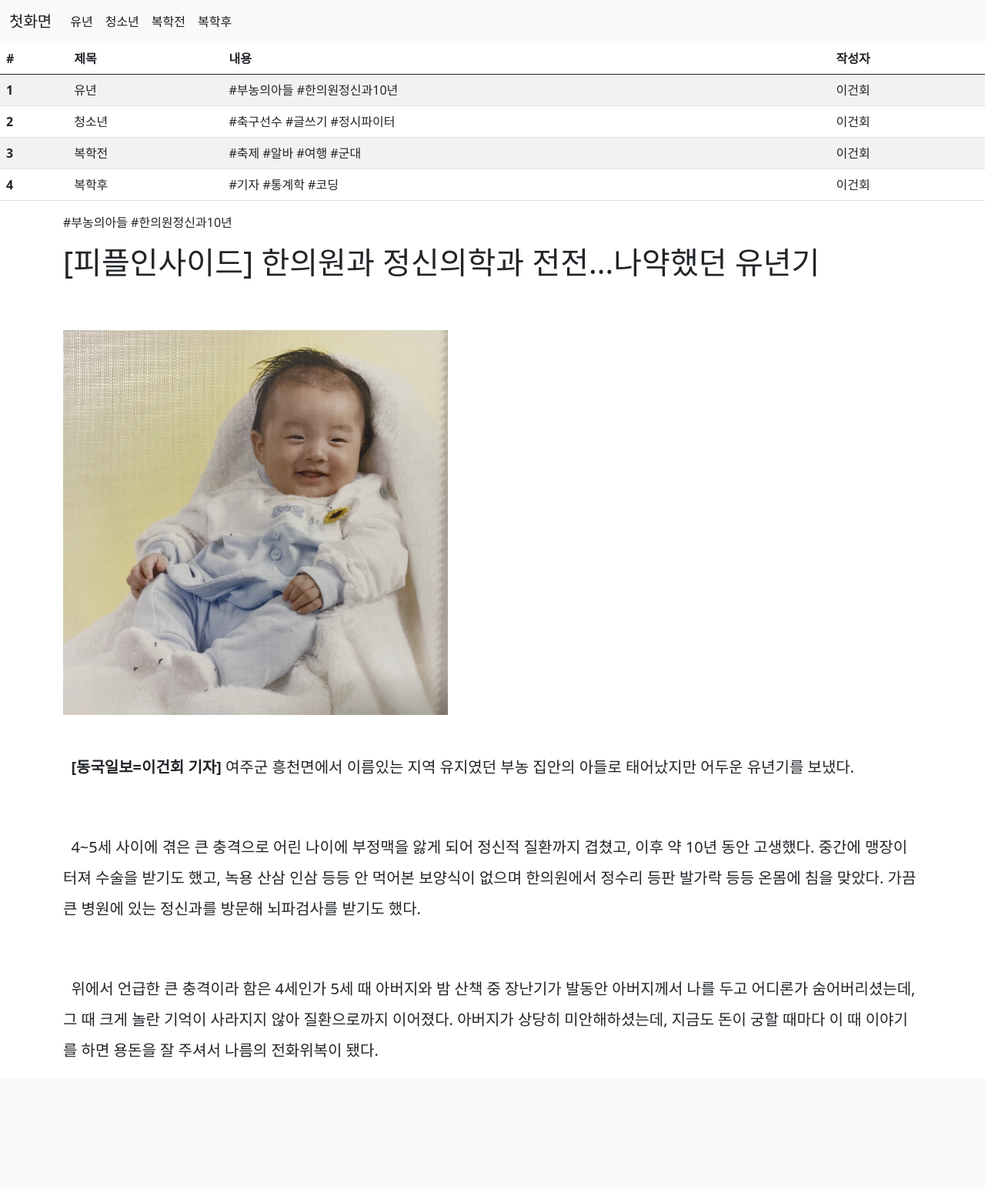
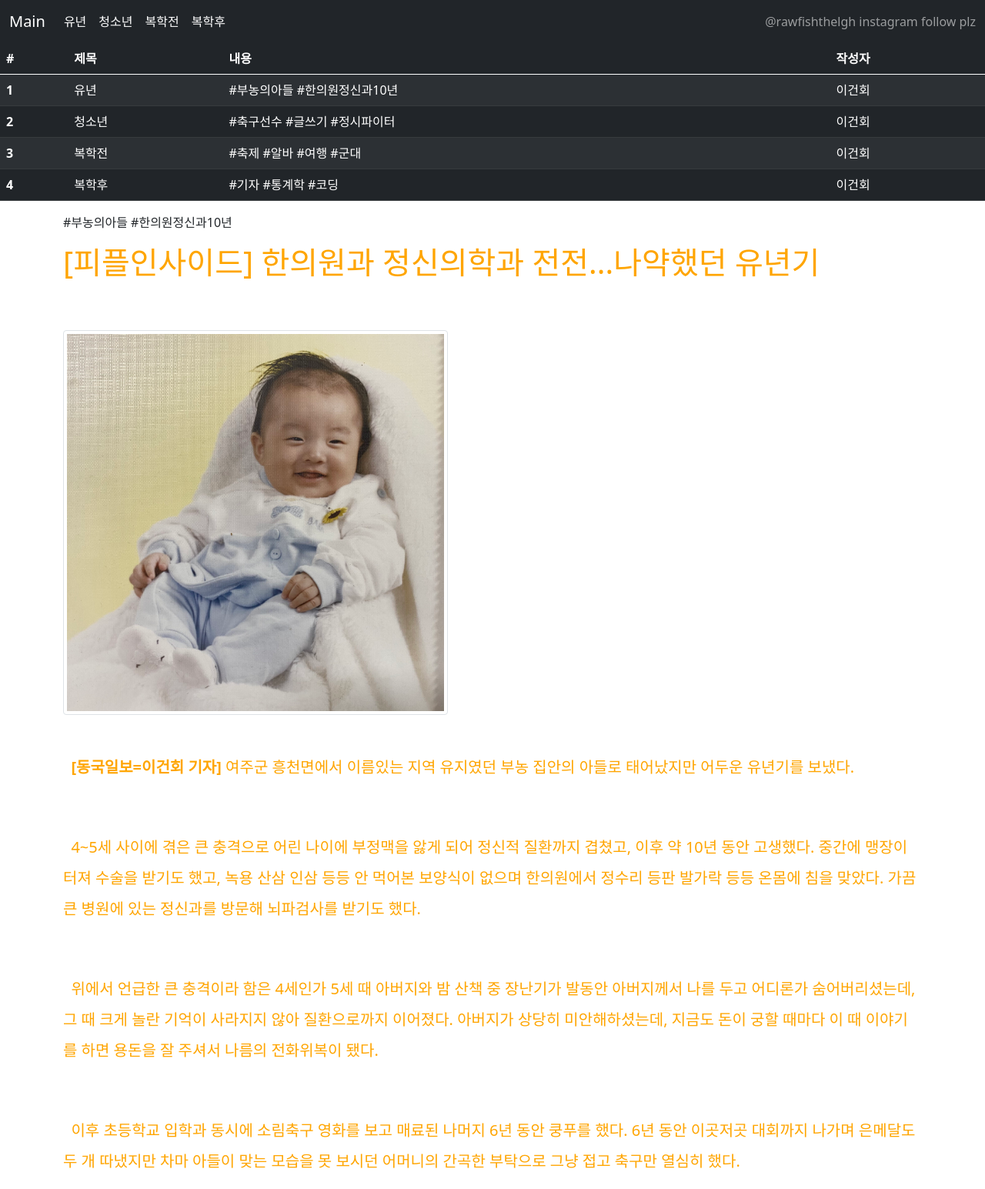
Before and after one commit to rawfishthelgh/sns-project, a Django app: page /first/ in a window 1280 px wide. Shown: the whole page at 77% size. Before the commit the page ends 1374 px from the top, so only its background shows below. Run offline with Django 3.2, Linux system fonts and the light colour scheme.

Commit message:
first commit

```diff
--- a/main/templates/main/first.html
+++ b/main/templates/main/first.html
@@ -4,8 +4,10 @@
 
 <p class="text-start">#부농의아들 #한의원정신과10년</p>
 <p class="text-center fs-1"><h1>[피플인사이드] 한의원과 정신의학과 전전...나약했던 유년기</p><br>
-<img src="{% static 'images/1.jpg'%}" id="1" width="500" height="500"><br><br>
+
+<img src="{% static 'images/1.jpg'%}" id="1" width="500" height="500" class="img-thumbnail"><br><br>
 <p class="text-sm-start text-break fs-5 fw-normal lh-lg">  <span class="fw-bold">&nbsp;&nbsp;[동국일보=이건회 기자]</span> 여주군 흥천면에서 이름있는 지역 유지였던 부농 집안의 아들로 태어났지만 어두운 유년기를 보냈다.</p><br>
 <p class="text-sm-start text-break fs-5 fw-normal lh-lg">&nbsp;&nbsp;4~5세 사이에 겪은 큰 충격으로 어린 나이에 부정맥을 앓게 되어 정신적 질환까지 겹쳤고, 이후 약 10년 동안 고생했다. 중간에 맹장이 터져 수술을 받기도 했고, 녹용 산삼 인삼 등등 안 먹어본 보양식이 없으며 한의원에서 정수리 등판 발가락 등등 온몸에 침을 맞았다. 가끔 큰 병원에 있는 정신과를 방문해 뇌파검사를 받기도 했다. </p><br>
-<p class="text-sm-start text-break fs-5 fw-normal lh-lg">&nbsp;&nbsp;위에서 언급한 큰 충격이라 함은 4세인가 5세 때 아버지와 밤 산책 중 장난기가 발동안 아버지께서 나를 두고 어디론가 숨어버리셨는데, 그 때 크게 놀란 기억이 사라지지 않아 질환으로까지 이어졌다. 아버지가 상당히 미안해하셨는데, 지금도 돈이 궁할 때마다 이 때 이야기를 하면 용돈을 잘 주셔서 나름의 전화위복이 됐다.</p>
+<p class="text-sm-start text-break fs-5 fw-normal lh-lg">&nbsp;&nbsp;위에서 언급한 큰 충격이라 함은 4세인가 5세 때 아버지와 밤 산책 중 장난기가 발동안 아버지께서 나를 두고 어디론가 숨어버리셨는데, 그 때 크게 놀란 기억이 사라지지 않아 질환으로까지 이어졌다. 아버지가 상당히 미안해하셨는데, 지금도 돈이 궁할 때마다 이 때 이야기를 하면 용돈을 잘 주셔서 나름의 전화위복이 됐다.</p><br>
+<p class="text-sm-start text-break fs-5 fw-normal lh-lg">&nbsp;&nbsp;이후 초등학교 입학과 동시에 소림축구 영화를 보고 매료된 나머지 6년 동안 쿵푸를 했다. 6년 동안 이곳저곳 대회까지 나가며 은메달도 두 개 따냈지만 차마 아들이 맞는 모습을 못 보시던 어머니의 간곡한 부탁으로 그냥 접고 축구만 열심히 했다.</p>
 {% endblock %}
--- a/main/templates/main/mainpage.html
+++ b/main/templates/main/mainpage.html
@@ -4,8 +4,9 @@
 {% block content %}
 <p class="text-start">#멋사이건회</p>
 <p class="text-center fs-1"><h1>[오피셜] 동국대 이xx 학생 멋사 3주차 과제 제출</p><br>
-<img src="{% static 'images/동대멋사.jpeg'%}" id="0" width="500" height="500"><br><br>
+<img src="{% static 'images/동대멋사.jpeg'%}" width="500px" class="img-thumbnail"><br><br>
 <p class="text-sm-start text-break fs-5 fw-bold">- 24년 대서사시 한 페이지에 담다</p>
 <p class="text-sm-start text-break fs-5 fw-bold">-제목 누르면 확인 가능한 것으로 밝혀져...</p><br>
-<p class="text-sm-start text-break fs-5 fw-normal lh-lg"><span class="fw-bold">[동국일보=이건회 기자]</span> 동국대 4학년에 재학중인 이xx 학생이 최근 멋사 3주차 과제를 제출한 것으로 알려져 학계에 큰 논란이 일었다. 이xx의 결과물은 상단의 제목을 클릭하면 확인 할 수 있으며, 평소 베일에 싸여 있던 이xx의 발표로 업계는 충격에 휩싸였다. 해당 학생은 본 과제에서 본인의 24년사 인생을 통시적으로 드러냄을 밝혀...(이하 생략)</p>
+<p class="text-sm-start text-break fs-5 fw-normal lh-lg">&nbsp;&nbsp;<span class="fw-bold">[동국일보=이건회 기자]</span> 동국대 4학년에 재학중인 이xx 학생이 최근 멋사 3주차 과제를 제출한 것으로 알려져 학계에 큰 논란이 일었다. 이xx의 결과물은 상단의 제목을 클릭하면 확인 할 수 있으며, 평소 베일에 싸여 있던 이xx의 발표로 업계는 충격에 휩싸였다.</p><br>
+<p class="text-sm-start text-break fs-5 fw-normal lh-lg">&nbsp;&nbsp; 해당 학생은 본 과제에서 24년 생을 통시적으로 드러낼 생각임을 밝혔는데, 충분한 퇴고와 필터링 없이 빠르게 쓴 글임을 감안해서 읽어주시를 바라며, 앞으로 열심히 하겠다는 각오를 드러내...(이하 생략)</p>
 {% endblock %}
--- a/main/templates/main/second.html
+++ b/main/templates/main/second.html
@@ -4,9 +4,9 @@
 {% block content %}
 <p class="text-start">#축구선수 #글쓰기 #정시파이터</p>
 <p class="text-center fs-1"><h1>[피플인사이드] 축구선수를 접은 소년...글쓰기 통해 인생 2막 열다</p><br>
-<img src="{% static 'images/2.jpg'%}" id="2" width="500" height="500"><br><br>
-<p class="text-sm-start text-break fs-5 fw-normal lh-lg">  <span class="fw-bold">&nbsp;&nbsp;[동국일보=이건회 기자]</span> 초등학교 때 소림축구 영화를 보고 축구선수가 되고 싶어 지역 클럽팀에 들어가 축구를 배웠다. </p><br>
-<p class="text-sm-start text-break fs-5 fw-normal lh-lg">&nbsp;&nbsp;당시 대회에서 개인상도 몇 번 받았기에 스스로 재능이 있다고 생각했다. 중학교 진학 이후에도 팀에 계속 머물며 학원축구팀을 상대로 리그  첫 경기를 치렀는데, 무려 14대 0으로 패배했다.</p><br>
+<img src="{% static 'images/2.jpg'%}" id="2" width="500" height="500" class="img-thumbnail"><br><br>
+<p class="text-sm-start text-break fs-5 fw-normal lh-lg">  <span class="fw-bold">&nbsp;&nbsp;[동국일보=이건회 기자]</span> 초등학교 때 04년도 아테네올림픽을 보고 축구선수가 되고 싶어 지역 클럽팀에 들어가 축구를 배웠다. 당시 월~금은 쿵푸를 다니고 주말에는 축구를 하는 살인적인 일정을 소화했었다.</p><br>
+<p class="text-sm-start text-break fs-5 fw-normal lh-lg">&nbsp;&nbsp;당시 대회에서 우승도 자주 했고, 개인상도 몇 번 받았기에 스스로 재능이 있다고 생각했다. 그런데 중학교 진학 이후 팀에 계속 머물며 학원축구팀을 상대로 리그 첫 경기를 치렀는데, 무려 14대 0으로 패배했다. 경기 시작 5분 만에 학원축구와의 한계를 느낄 수 있었다.</p><br>
 <p class="text-sm-start text-break fs-5 fw-normal lh-lg">&nbsp;&nbsp;덕분에 깔끔하게 나는 이 길이 아니다 판단한 후  학생으로 돌아갔다. 그러나 한동안 공부를 놓고 살았기에 놀러다니기 일쑤, 고등학교 2학년까지 성적이 개판을 쳤다. 일반고 내신 5~6등급이면 말 다했다.</p><br>
 <p class="text-sm-start text-break fs-5 fw-normal lh-lg">&nbsp;&nbsp;그러다 당시 썼던 축구칼럼을 속는 셈 치고 “대한민국청소년의회”라는 곳에 제출했는데, 우연히 좋은 평가를 받아 해당 단체에서 비평단이라는 명목으로 칼럼을 쓰기 시작했다. 활동 중 글쓰기에 재미를 붙여, 좋은 대학에 가서 글 잘 쓰는 법을 배우고 싶었다. 그래서 수능 공부를 시작했고, 운좋게도 좋은 성적을 받아 동국대학교에 올 수 있었다.</p>
 {% endblock %}
--- a/sns_project/static/css/project.css
+++ b/sns_project/static/css/project.css
@@ -0,0 +1,3 @@
+h1{
+    color: orange;
+}
--- a/sns_project/templates/base.html
+++ b/sns_project/templates/base.html
@@ -8,7 +8,7 @@
     <title>멋사이건회</title>
     <link href="https://cdn.jsdelivr.net/npm/bootstrap@5.0.0-beta3/dist/css/bootstrap.min.css" rel="stylesheet" integrity="sha384-eOJMYsd53ii+scO/bJGFsiCZc+5NDVN2yr8+0RDqr0Ql0h+rP48ckxlpbzKgwra6" crossorigin="anonymous">
     <script src="https://cdn.jsdelivr.net/npm/bootstrap@5.0.0-beta3/dist/js/bootstrap.bundle.min.js" integrity="sha384-JEW9xMcG8R+pH31jmWH6WWP0WintQrMb4s7ZOdauHnUtxwoG2vI5DkLtS3qm9Ekf" crossorigin="anonymous"></script>
-    <link rel="stylesheet" href="{% static 'css/project.css' %}">
+    <link rel="stylesheet" href="{% static "css/project.css" %}">
 </head>
 <body>
     {% include 'shared/_navbar.html'%}
--- a/sns_project/templates/shared/_navbar.html
+++ b/sns_project/templates/shared/_navbar.html
@@ -1,6 +1,6 @@
-<nav class="navbar navbar-expand-lg navbar-light bg-light">
+<nav class="navbar navbar-expand-lg navbar-dark bg-dark">
   <div class="container-fluid">
-    <a class="navbar-brand" href="#" onClick="location.href='/'">첫화면</a>
+    <a class="navbar-brand" href="#" onClick="location.href='/'">Main</a>
     <button class="navbar-toggler" type="button" data-bs-toggle="collapse" data-bs-target="#navbarSupportedContent" aria-controls="navbarSupportedContent" aria-expanded="false" aria-label="Toggle navigation">
       <span class="navbar-toggler-icon"></span>
     </button>
@@ -19,5 +19,8 @@
           <a class="nav-link active" aria-current="page" href="#" onClick="location.href='/fourth'">복학후</a>
         </li>
     </div>
+    <span class="navbar-text">
+      @rawfishthelgh instagram follow plz
+    </span>
   </div>
 </nav>
--- a/sns_project/templates/shared/_table.html
+++ b/sns_project/templates/shared/_table.html
@@ -1,4 +1,4 @@
-<table class="table table-striped">
+<table class="table table-striped table-dark">
   <thead>
     <tr>
       <th scope="col">#</th>
```
Also changed, not shown: main/templates/main/fourth.html (+7 -7 lines), main/templates/main/third.html (+4 -4 lines), static/css/project.css (deleted, +0 -12 lines).
